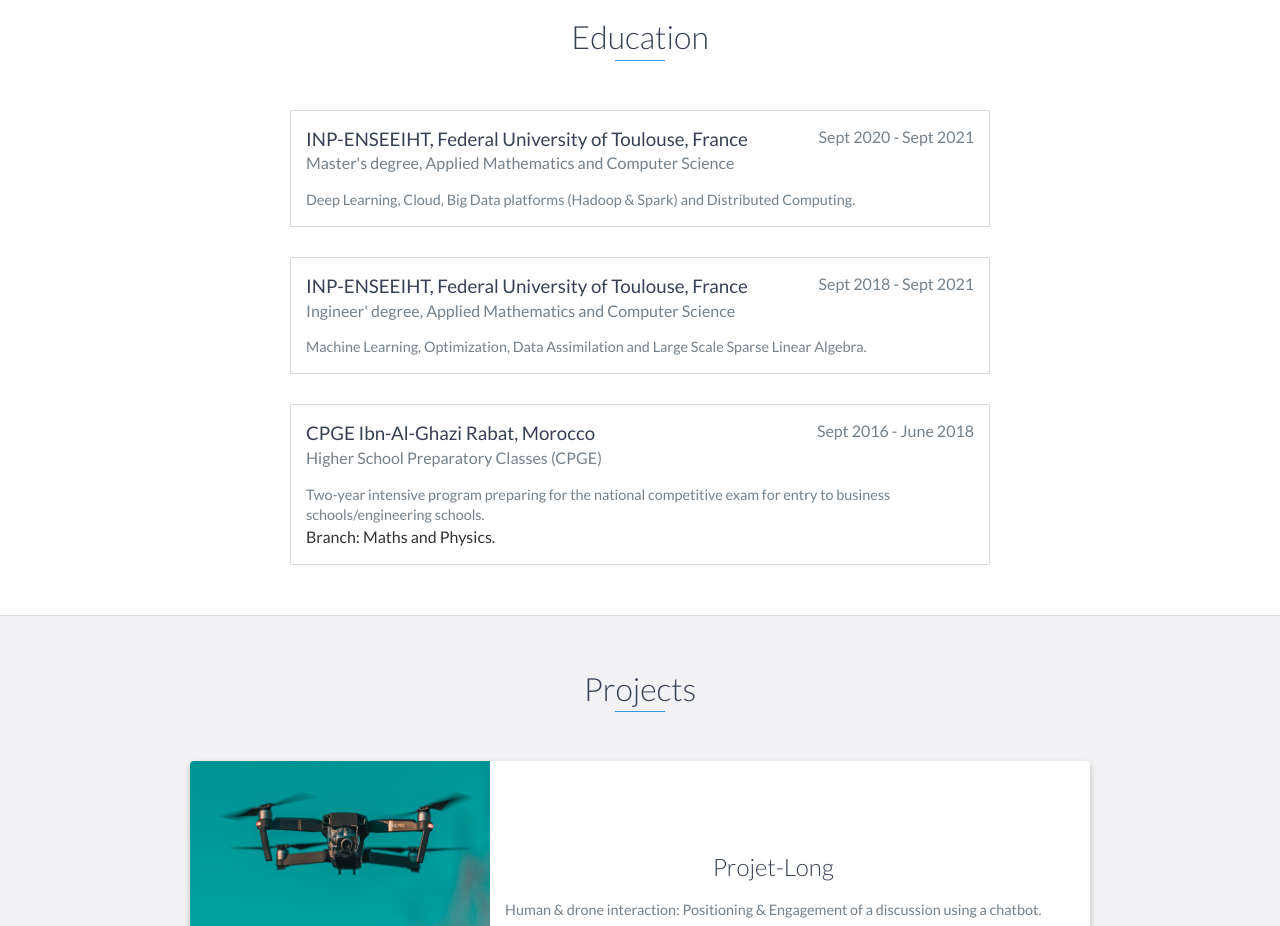
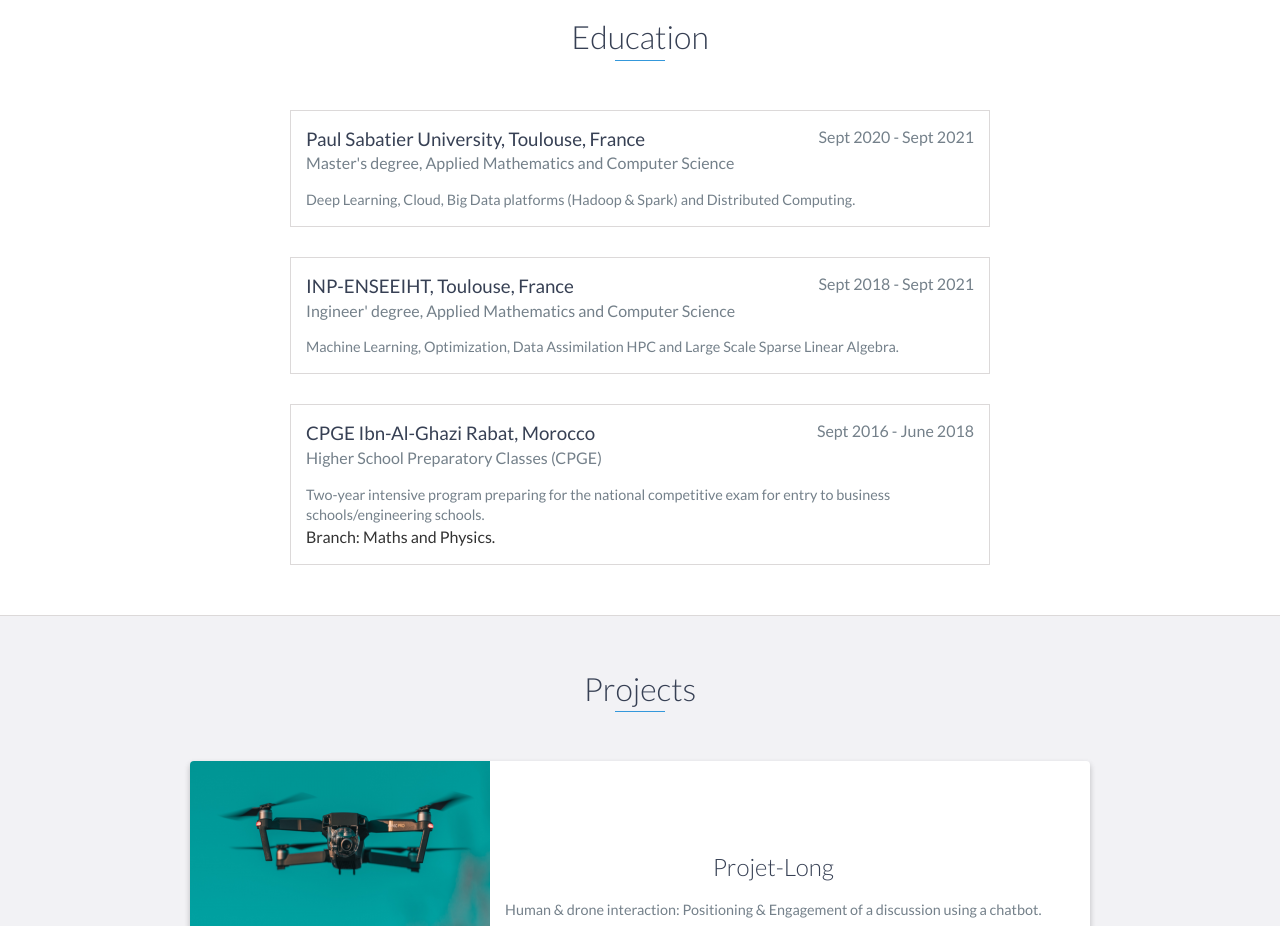
Before and after one commit to relmonta/relmonta.github.io, a website: page index.html in a window 1280 px wide. Shown: the part 1780-2706 px from the top of the page. Drawn offline with nearby package versions, Linux system fonts and the light colour scheme.

```diff
--- a/index.html
+++ b/index.html
@@ -58,8 +58,8 @@
         <div id="lead-content">
             <h1><p><font face="Chalkduster">Rachid ELMONTASSIR</font><p></h1>
             <h2><p><font face="Comic Sans MS">Computer Science & Applied Mathematics Student</font><p></h2>
-            <a href="https://drive.google.com/file/d/1Lo88QKjZSmU9vE_k2oaBts8O0St4bU28/view?usp=sharing" class="btn-rounded-white"> My Resume (English version)</a>
-            <a href="https://drive.google.com/file/d/1Lo88QKjZSmU9vE_k2oaBts8O0St4bU28/view?usp=sharing" class="btn-rounded-white"> My Resume (French version)</a>
+            <a href="CVs/english-cv.pdf" class="btn-rounded-white"> My Resume (English version)</a>
+            <a href="CVs/french-cv.pdf" class="btn-rounded-white"> My Resume (French version)</a>
         </div>
         <!-- End #lead-content -->
 
@@ -123,7 +123,7 @@
     <div id="education">
         <h2 class="heading">Education</h2>
         <div class="education-block">
-            <h3>INP-ENSEEIHT, Federal University of Toulouse, France</h3>
+            <h3>Paul Sabatier University, Toulouse, France</h3>
             <span class="education-date">Sept 2020 - Sept 2021</span>
             <h4>Master's degree, Applied Mathematics and Computer Science </h4>
             <p>
@@ -132,11 +132,11 @@
         </div>
 
         <div class="education-block">
-            <h3>INP-ENSEEIHT, Federal University of Toulouse, France</h3>
+            <h3>INP-ENSEEIHT, Toulouse, France</h3>
             <span class="education-date">Sept 2018 - Sept 2021</span>
             <h4>Ingineer' degree, Applied Mathematics and Computer Science </h4>
             <p>
-                Machine Learning, Optimization, Data Assimilation and Large Scale Sparse Linear Algebra.
+                Machine Learning, Optimization, Data Assimilation HPC and Large Scale Sparse Linear Algebra.
 
             </p>
         </div>
```
Also changed, not shown: 3 other files.
